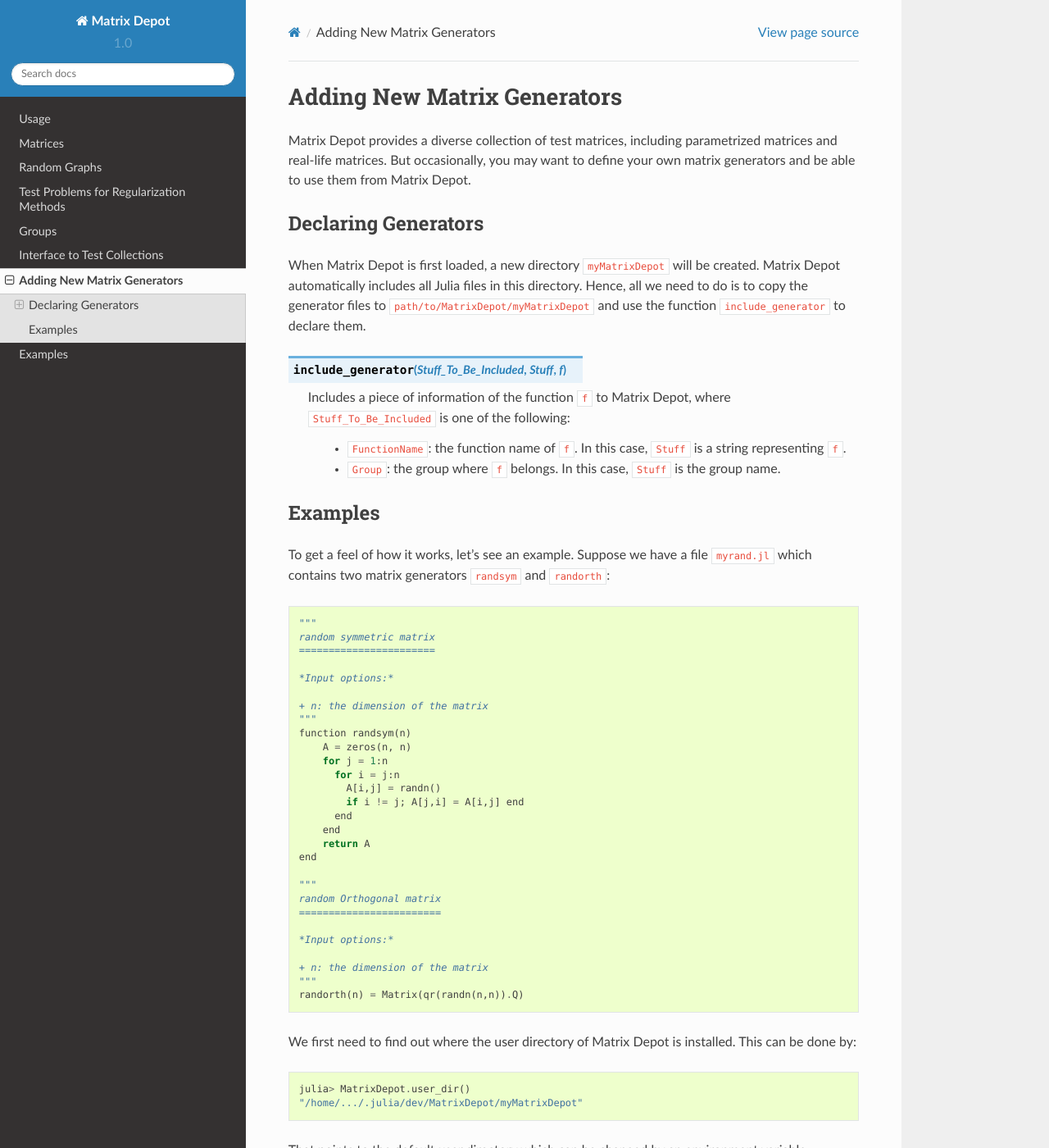
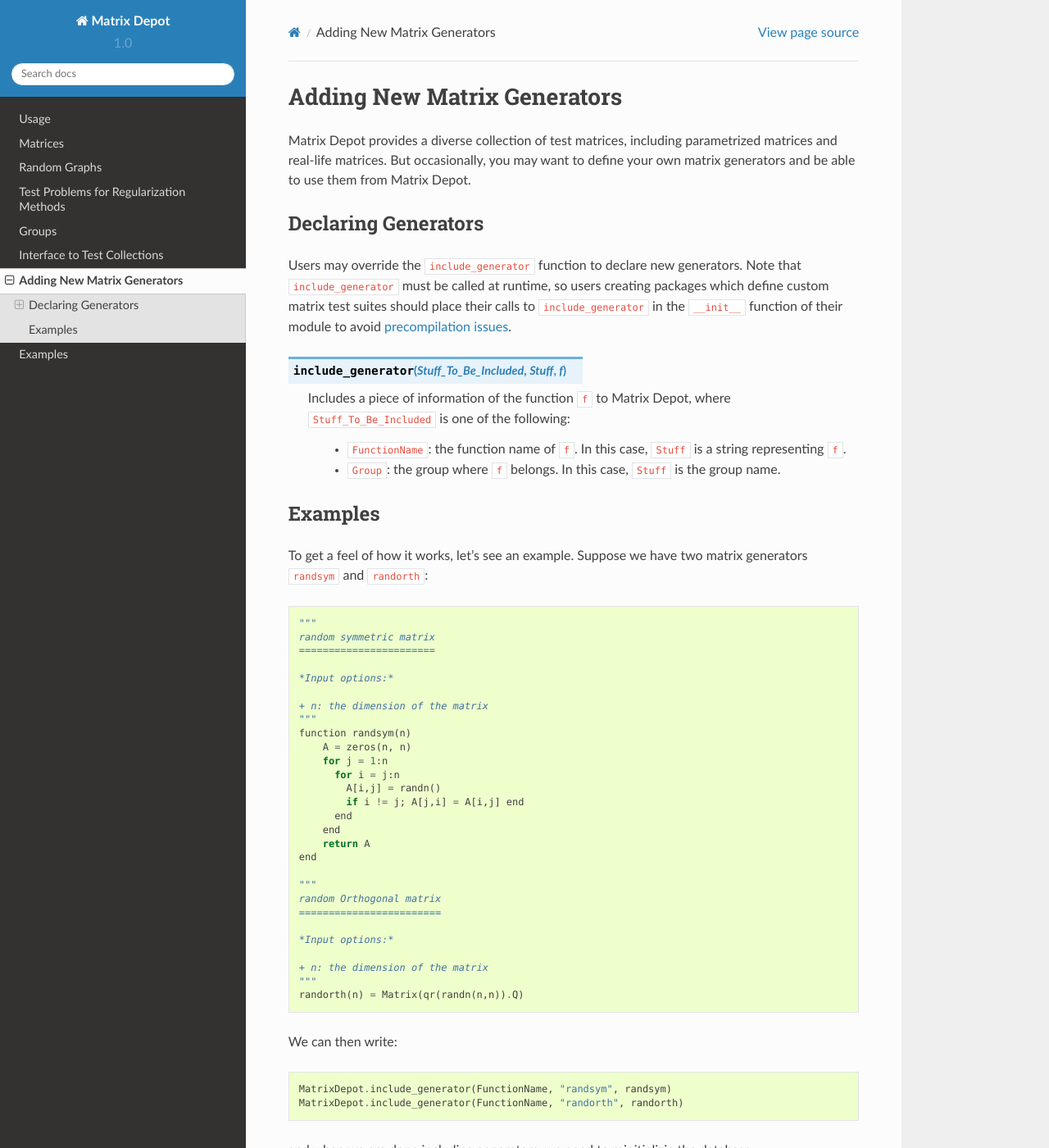
Before and after one commit to JuliaLinearAlgebra/MatrixDepot.jl, a Sphinx documentation site: the page built from doc/user.rst, in a window 1280 px wide and 1400 px high. Shown: the whole window at 82% size. Built offline with Sphinx 7.4.7 and the Read the Docs theme 2.0.0, drawn with Linux system fonts in a browser that asks for light colours; some of the changed text lies outside the part shown.

Commit message:
Deprecate internal code loading; add runtime inclusion option.

```diff
--- a/doc/user.rst
+++ b/doc/user.rst
@@ -12,11 +12,12 @@
 Declaring Generators
 --------------------
 
-When Matrix Depot is first loaded, a new directory ``myMatrixDepot``
-will be created. Matrix Depot automatically includes all Julia files
-in this directory. Hence, all we need to do is to copy
-the generator files to ``path/to/MatrixDepot/myMatrixDepot`` and use
-the function ``include_generator`` to declare them.
+Users may override the ``include_generator`` function to declare new
+generators. Note that ``include_generator`` must be called at runtime, so
+users creating packages which define custom matrix test suites should place
+their calls to ``include_generator`` in the ``__init__`` function of their
+module to avoid
+`precompilation issues <https://docs.julialang.org/en/v2/manual/modules/#Module-initialization-and-precompilation>`_.
 
 .. function:: include_generator(Stuff_To_Be_Included, Stuff, f)
 
@@ -32,8 +33,7 @@
 Examples
 ---------
 
-To get a feel of how it works, let's see an example.
-Suppose we have a file ``myrand.jl`` which contains two
+To get a feel of how it works, let's see an example. Suppose we have two
 matrix generators ``randsym`` and ``randorth``::
 
   """
@@ -65,35 +65,14 @@
   """
   randorth(n) = Matrix(qr(randn(n,n)).Q)
 
-We first need to find out where the user directory of Matrix Depot is installed. This
-can be done by::
+We can then write::
 
-    julia> MatrixDepot.user_dir()
-    "/home/.../.julia/dev/MatrixDepot/myMatrixDepot"
+  MatrixDepot.include_generator(FunctionName, "randsym", randsym)
+  MatrixDepot.include_generator(FunctionName, "randorth", randorth)
 
-That points to the default user directory which can be changed by an environment variable::
+and when we are done including generators, we need to reinitializie the database::
 
-    MATRIXDEPOT_USERDIR=/...
-
-The data directory is queried by::
-
-    julia> MatrixDepot.data_dir()
-    "/home/.../.julia/scratchspaces/MatrixDepot/data"
-
-By default, the data directory is managed by ``Scratch.jl``, but can be changed by another environment variable::
-
-    MATRIXDEPOT_DATA=/...
-
-For me, the package user data are installed at
-``/home/.../.julia/dev/MatrixDepot/myMatrixDepot``. We can copy ``myrand.jl`` to this directory.
-Now we open the file
-``myMatrixDepot/generator.jl`` and write::
-
-  include_generator(FunctionName, "randsym", randsym)
-  include_generator(FunctionName, "randorth", randorth)
-
-The changes are activated by re-initializing::
-    julia> MatrixDepot.init()
+  MatrixDepot.init()
 
 This is it. We can now use them from Matrix Depot::
 
@@ -163,13 +142,14 @@
     5.55112e-17  -2.77556e-17   1.94289e-16   1.0           1.38778e-16
     -6.93889e-17  -5.55112e-17  -1.66533e-16   1.38778e-16   1.0
 
-We can also add group information in generator.jl::
+We can also add group information with::
 
-    include_generator(Group, :random, randsym)
-    include_generator(Group, :symmetric, randsym)
-    include_generator(Group, :random, randorth)
+    MatrixDepot.include_generator(MatrixDepot.Group, :random, randsym)
+    MatrixDepot.include_generator(MatrixDepot.Group, :symmetric, randsym)
+    MatrixDepot.include_generator(MatrixDepot.Group, :random, randorth)
+    MatrixDepot.init()
 
-After re-initializing ``MatrixDepot`` we can do for example::
+For example::
 
     julia> mdlist(:symmetric)
     22-element Array{String,1}:
@@ -204,15 +184,3 @@
 
 the function ``randsym`` will be part of the groups ``:symmetric`` and ``:random``
 while ``randorth`` is in group ``:random``.
-
-
-It is a good idea to back up your changes. For example, we
-could save it on GitHub by creating a new repository named ``myMatrixDepot``.
-(See https://help.github.com/articles/create-a-repo/ for details of creating a new repository on GitHub.)
-Then we go to the directory ``.../myMatrixDepot`` and type::
-
-  git init
-  git add *.jl
-  git commit -m "first commit"
-  git remote add origin https://github.com/your-user-name/myMatrixDepot.git
-  git push -u origin master
```
Also changed, not shown: README.md (+7 -0 lines), 5 other files.
